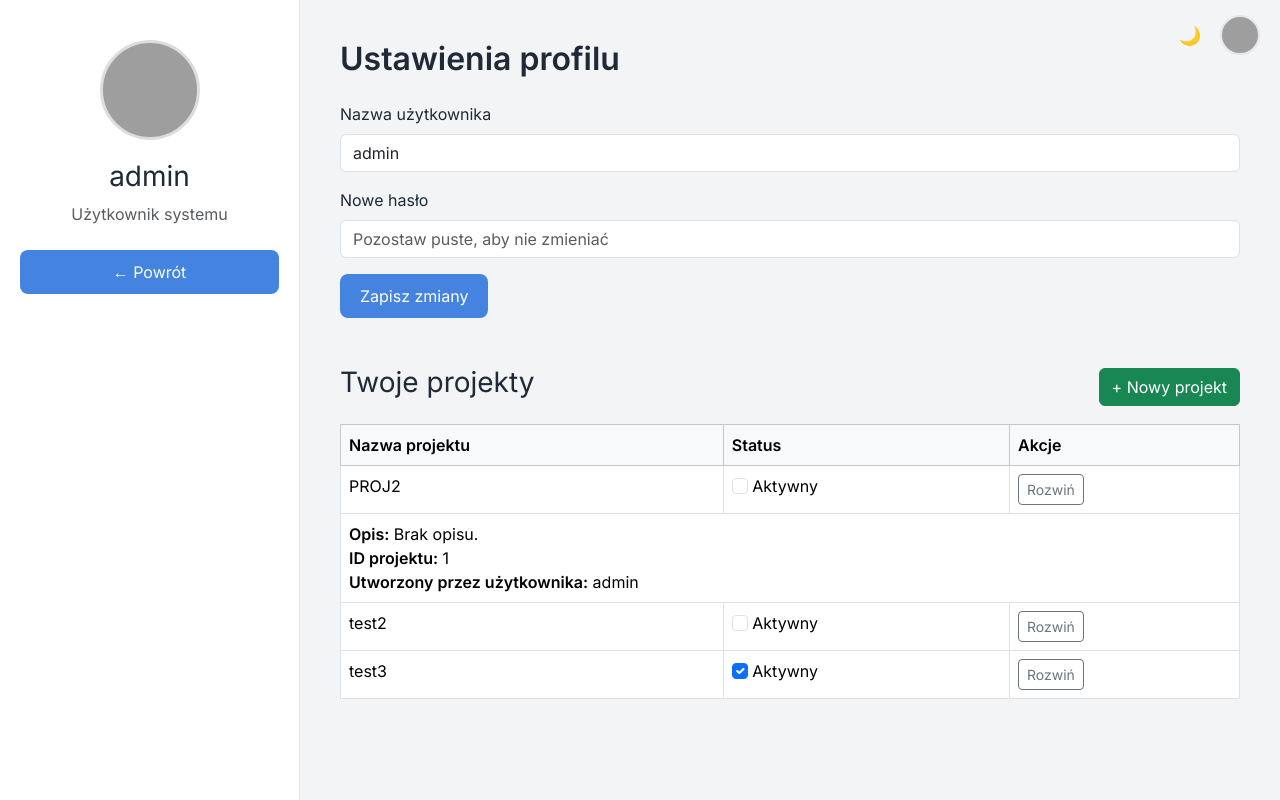
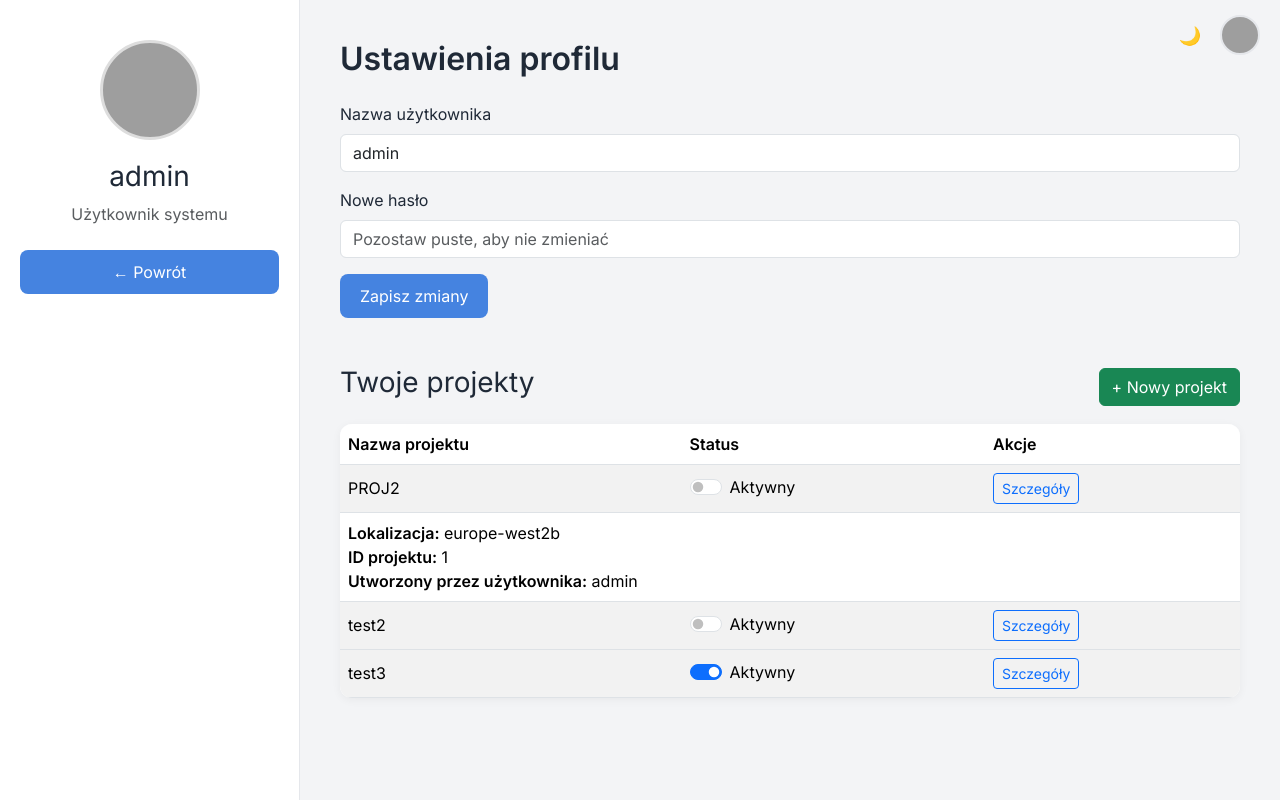
Before and after one commit to Pioter54/PROJ1, a Flask app: page /profile in a window 1280 px wide, after a click on "Szczegóły". Run offline with Flask 3, Linux system fonts and the light colour scheme; a user stored in the database is signed in; grey boxes are pictures that could not be loaded.

Commit message:
poprawiono wyglad tabeli z profilami i dodano opcję odznaczania i zaznaczania

```diff
--- a/static/css/styles.css
+++ b/static/css/styles.css
@@ -414,3 +414,57 @@ body.dark-theme .text-muted {
 .dark-theme .form-control::placeholder {
     color: #888;
 }
+
+.clickable-row {
+  cursor: pointer;
+}
+
+.project-switch:checked {
+  background-color: #0d6efd;
+  border-color: #0d6efd;
+}
+
+.table {
+  border-radius: 12px;
+  overflow: hidden;
+  background: #ffffff;
+  box-shadow: 0 2px 10px rgba(0,0,0,0.05);
+}
+
+.table thead {
+  background-color: #f3f4f6;
+  font-weight: 600;
+}
+
+.table td, .table th {
+  vertical-align: middle;
+}
+
+.table-hover tbody tr:hover {
+  background-color: #f0f4ff;
+  transition: background-color 0.2s ease-in-out;
+}
+
+.toggle-details {
+  transition: background-color 0.2s;
+}
+
+.toggle-details:hover {
+  background-color: #dbeafe;
+}
+
+body.dark-theme .table {
+  background: #212121;
+  color: #e0e0e0;
+}
+
+body.dark-theme .table-hover tbody tr:hover {
+  background-color: #2c2c2c;
+}
+
+body.dark-theme .table thead {
+  background-color: #2c2c2c;
+}
+.collapsing {
+  transition: height 0.15s ease !important;
+}
--- a/static/js/script.js
+++ b/static/js/script.js
@@ -135,3 +135,25 @@ function toggleProjectActive(projectId) {
         }
     });
 }
+
+function toggleProjectActive(projectId) {
+  fetch(`/toggle_project/${projectId}`, {
+    method: 'POST',
+    headers: {
+      'Content-Type': 'application/json'
+    }
+  }).then(response => {
+    if (!response.ok) {
+      alert('Nie udało się zmienić statusu projektu.');
+      return;
+    }
+
+    // Odśwież przełączniki po stronie klienta
+    document.querySelectorAll('.project-switch').forEach(sw => {
+      const currentId = parseInt(sw.getAttribute('onchange').match(/\d+/)[0]);
+      sw.checked = (currentId === projectId);
+    });
+  }).catch(err => {
+    console.error("Błąd połączenia z toggle_project:", err);
+  });
+}
--- a/templates/profile.html
+++ b/templates/profile.html
@@ -56,8 +56,8 @@
                 + Nowy projekt
             </button>
         </div>
-        <table class="table table-bordered mt-3">
-            <thead class="table-light">
+        <table class="table table-striped table-hover mt-3">
+          <thead>
             <tr>
               <th>Nazwa projektu</th>
               <th>Status</th>
@@ -66,20 +66,26 @@
           </thead>
           <tbody>
             {% for project in user.projects %}
-                <tr data-bs-toggle="collapse" data-bs-target="#details-{{ project.id }}" class="clickable-row" aria-expanded="false" aria-controls="details-{{ project.id }}">
+            <tr>
               <td>{{ project.name }}</td>
               <td>
-                        <input type="checkbox"
-                            class="form-check-input"
+                <div class="form-check form-switch">
+                  <input class="form-check-input project-switch"
+                        type="checkbox"
                         {% if project.active %}checked{% endif %}
                         onchange="toggleProjectActive({{ project.id }})">
                   <label class="form-check-label">Aktywny</label>
+                </div>
               </td>
-                    <td><button class="btn btn-sm btn-outline-secondary" type="button">Rozwiń</button></td>
+              <td>
+                <button class="btn btn-sm btn-outline-primary toggle-details" type="button" data-bs-toggle="collapse" data-bs-target="#details-{{ project.id }}" aria-expanded="false" aria-controls="details-{{ project.id }}">
+                  Szczegóły
+                </button>
+              </td>
             </tr>
             <tr class="collapse" id="details-{{ project.id }}">
               <td colspan="3">
-                        <strong>Opis:</strong> {{ project.description or "Brak opisu." }}<br>
+                <strong>Lokalizacja:</strong> {{ project.location or "Brak." }}<br>
                 <strong>ID projektu:</strong> {{ project.id }}<br>
                 <strong>Utworzony przez użytkownika:</strong> {{ project.user.username }}
               </td>
@@ -87,8 +93,6 @@
             {% endfor %}
           </tbody>
         </table>
-
-
     </div>
 </div>
 <!-- Modal: Tworzenie nowego projektu -->
```
Also changed, not shown: instance/users.db. Lines whose indentation alone changed are shown as unchanged.
